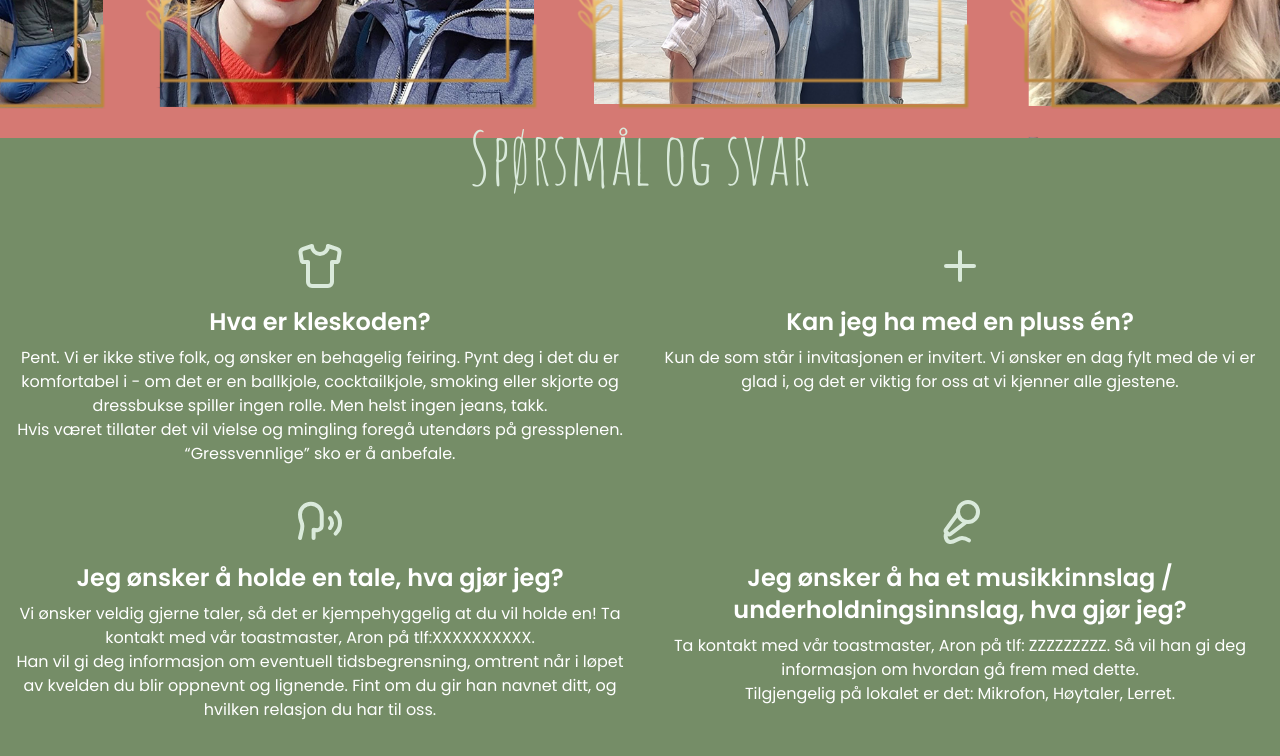
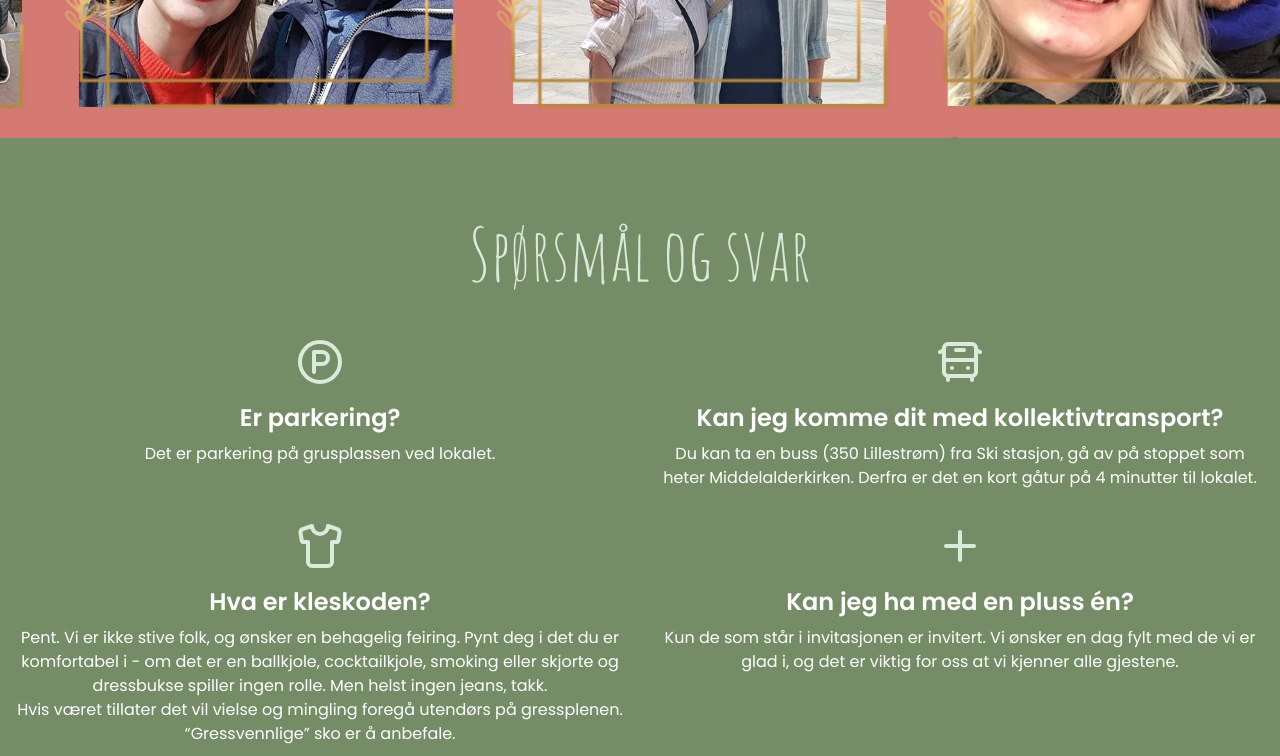
Before and after one commit to larissabakken/website-weeding, a Next.js app: page / in a window 1280 px wide. Shown: the part 2240-2996 px from the top of the page. Built offline with nearby package versions, Linux system fonts and the light colour scheme.

Commit message:
adding info to qa

```diff
--- a/components/Information.tsx
+++ b/components/Information.tsx
@@ -27,7 +27,6 @@ export default function Information() {
             info={"Bøndenes Hus"}
             description={"Oppsandveien 3, 1400 Ski"}
           />
-
           <Detail
             icon={<CircleParking className="w-12 h-12 mx-auto mb-4" />}
             info={"Parkering på grusplassen ved lokalet"}
--- a/components/QandA.tsx
+++ b/components/QandA.tsx
@@ -1,12 +1,21 @@
 "use client";
 
 import { motion } from "framer-motion";
-import { Shirt, Plus, Speech, Camera, Mic2, CakeSlice } from "lucide-react";
+import {
+  Shirt,
+  Plus,
+  Speech,
+  Camera,
+  Mic2,
+  CakeSlice,
+  CircleParking,
+  BusFront,
+} from "lucide-react";
 import Detail from "./Detail";
 
 const QandA = () => {
   return (
-    <section className="flex justify-center items-center bg-[#758D67] h-[100vh] text-[#daeadb]">
+    <section className="flex justify-center items-center bg-[#758D67] text-[#daeadb] py-20">
       <div className="container mx-auto px-4">
         <motion.h2
           initial={{ opacity: 0, y: 20 }}
@@ -17,6 +26,16 @@ const QandA = () => {
           Spørsmål og svar
         </motion.h2>
         <div className="grid md:grid-cols-2 gap-8">
+          <Detail
+            icon={<CircleParking className="w-12 h-12 mx-auto mb-4" />}
+            detail={"Er parkering?"}
+            info="Det er parkering på grusplassen ved lokalet."
+          />
+          <Detail
+            icon={<BusFront className="w-12 h-12 mx-auto mb-4" />}
+            detail="Kan jeg komme dit med kollektivtransport?"
+            info="Du kan ta en buss (350 Lillestrøm) fra Ski stasjon, gå av på stoppet som heter Middelalderkirken. Derfra er det en kort gåtur på 4 minutter til lokalet."
+          />
           <Detail
             icon={<Shirt className="w-12 h-12 mx-auto mb-4" />}
             detail={"Hva er kleskoden?"}
@@ -52,11 +71,7 @@ const QandA = () => {
               "Ta kontakt med vår toastmaster, Aron på tlf: ZZZZZZZZZ. Så vil han gi deg informasjon om hvordan gå frem med dette."
             }
             description={
-              <>
-                <p>
-                  Tilgjengelig på lokalet er det: Mikrofon, Høytaler, Lerret.
-                </p>
-              </>
+              "Tilgjengelig på lokalet er det: Mikrofon, Høytaler, Lerret."
             }
           />
           <Detail
```
